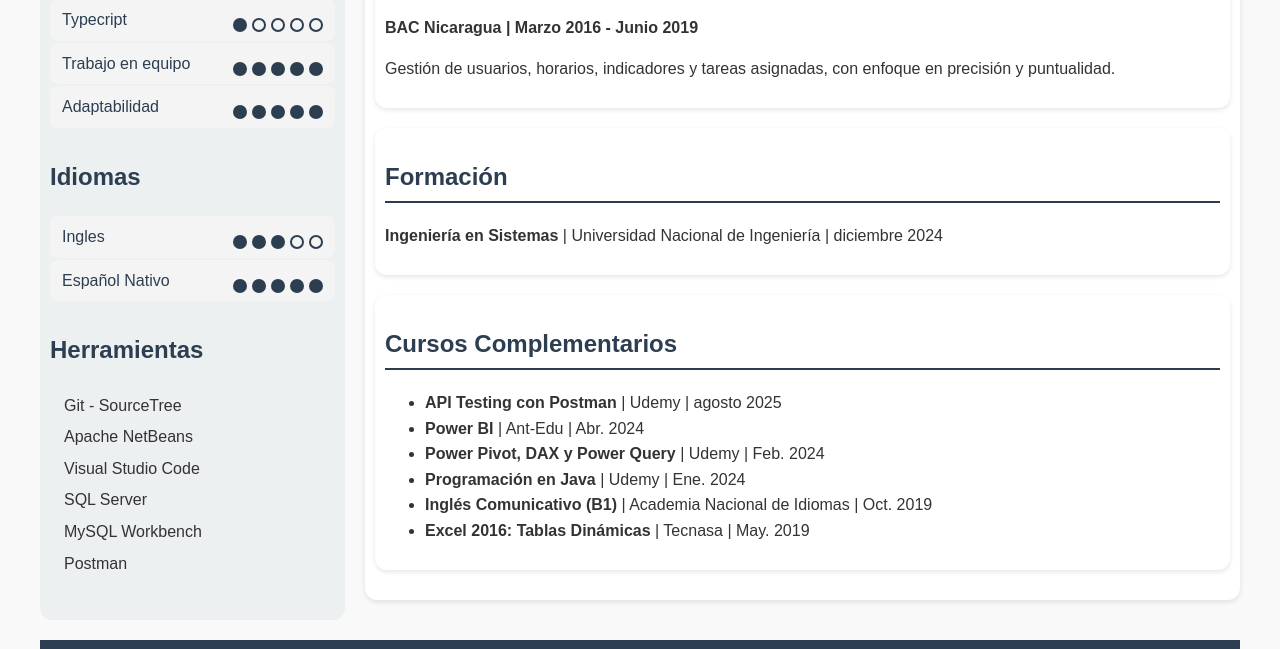
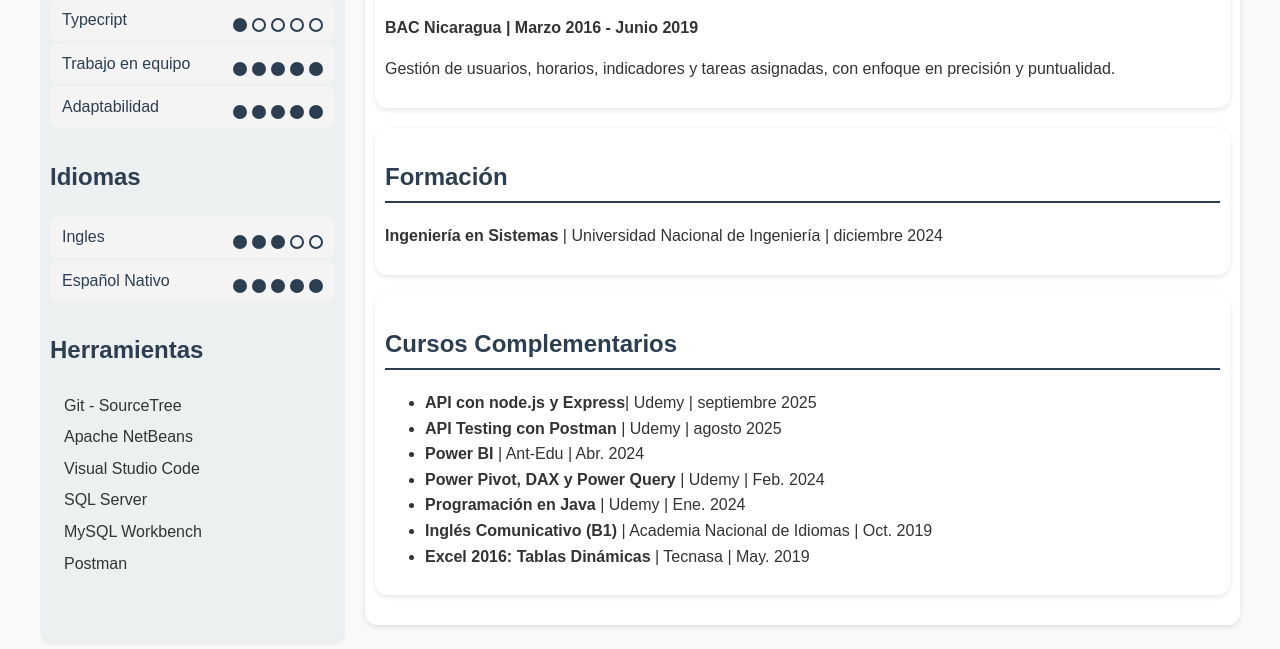
Before and after one commit to cjrodm22/cv_Template, a plain HTML site: page index.html in a window 1280 px wide. Shown: the part 972-1621 px from the top of the page. Drawn offline with Linux system fonts and the light colour scheme.

Commit message:
agregando curso de node.js y express

```diff
--- a/index.html
+++ b/index.html
@@ -231,6 +231,7 @@
             <section id="cursos">
                 <h2>Cursos Complementarios</h2>
                 <ul>
+                    <li><strong>API con node.js y Express</strong>| Udemy | septiembre 2025</li>
                     <li><strong>API Testing con Postman</strong> | Udemy | agosto 2025</li>
                     <li><strong>Power BI</strong> | Ant-Edu | Abr. 2024</li>
                     <li><strong>Power Pivot, DAX y Power Query</strong> | Udemy | Feb. 2024</li>
```
